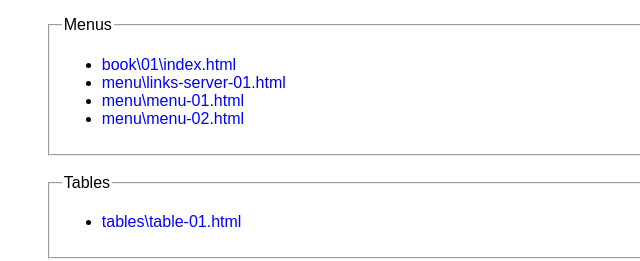
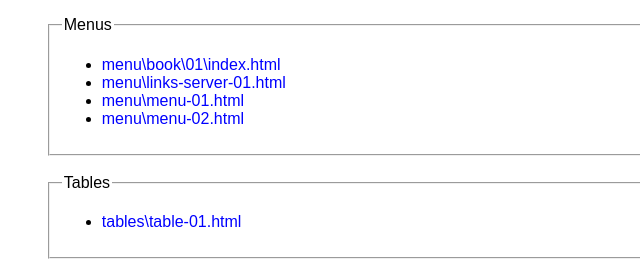
Before and after one commit to pramnora/html, a plain HTML site: page index.html in a window 1280 px wide. Shown: the part 771-1032 px from the top of the page, 0-640 px from the left. Drawn offline with Linux system fonts and the light colour scheme.

Commit message:
Update index.html
Forgot to add 'menu' to prefix link to book\01\index.html

```diff
--- a/index.html
+++ b/index.html
@@ -137,8 +137,8 @@
 
      <ul>
       <li>
-       <a href="book\01\index.html">
-        book\01\index.html
+       <a href="menu\book\01\index.html">
+        menu\book\01\index.html
        </a>
       </li>
       <li>
```
